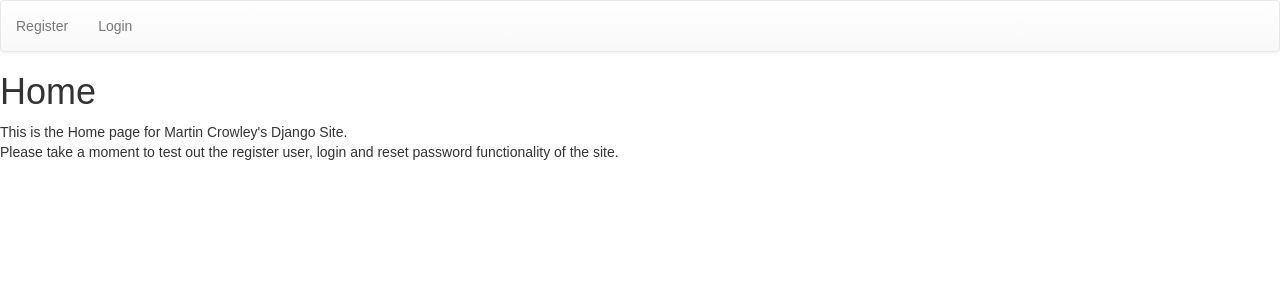
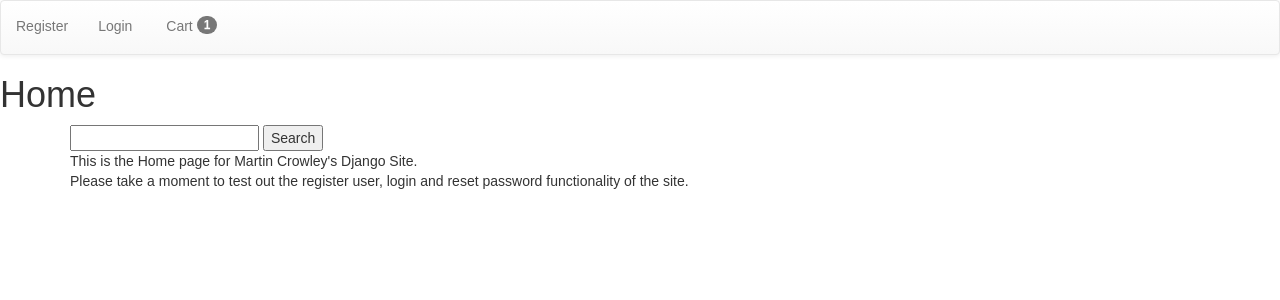
Before and after one commit to Mcrowley93/ecommerce_app_django, a Django app: template home/templates/index.html in a window 1280 px wide. Shown: the top 300 px of the page. Run offline with Django 3.2, Linux system fonts and the light colour scheme; the template is opened without the code that fills it: most values are stand-ins (such as "Sample title", 1, 10 or a date in 2020); some libraries are stand-ins or nearby versions.

Commit message:
added the cart to the nav bar, so the user can now see how many items they currently have in their cart. Also added the search bar to the home page so the user can search for the product they want

```diff
--- a/templates/base.html
+++ b/templates/base.html
@@ -6,11 +6,13 @@
         <meta name="viewport"
               content="width=device-width, user-scalable=no, initial-scale=1.0, maximum-scale=1.0, minimum-scale=1.0">
         <meta http-equiv="X-UA-Compatible" content="ie=edge">
-        <title>{% block page_title %}{% endblock %}</title>
+        <title>{% block title %}{% endblock %}</title>
         <!-- Latest compiled and minified CSS -->
         <link rel="stylesheet" href="https://maxcdn.bootstrapcdn.com/bootstrap/3.3.7/css/bootstrap.min.css" integrity="sha384-BVYiiSIFeK1dGmJRAkycuHAHRg32OmUcww7on3RYdg4Va+PmSTsz/K68vbdEjh4u" crossorigin="anonymous">
         <!-- Optional theme -->
         <link rel="stylesheet" href="https://maxcdn.bootstrapcdn.com/bootstrap/3.3.7/css/bootstrap-theme.min.css" integrity="sha384-rHyoN1iRsVXV4nD0JutlnGaslCJuC7uwjduW9SVrLvRYooPp2bWYgmgJQIXwl/Sp" crossorigin="anonymous">
+        <!-- Link to the static folder containing font-awesome -->
+        <link rel="stylesheet" href="{% static 'font-awesome/css/font-awesome.min.css' %}">
         <!-- Link to the static folder containing style.css -->
         <link rel="stylesheet" href="{% static 'css/style.css' %}">
         <!-- Latest compiled and minified JavaScript -->
@@ -26,6 +28,14 @@
                 <li><a href="{% url 'registration' %}">Register</a></li>
                 <li><a href="{% url 'login' %}">Login</a></li>
                 {% endif %}
+                <li>
+                    <a href="{% url 'view_cart' %}">
+                        <i class="fa fa-shipping-cart"></i> Cart
+                        {% if product_count > 0 %}
+                        <label class="badge badge-warning">{{ product_count }}</label>
+                        {% endif %}
+                    </a>
+                </li>
             </ul>
         </nav>
 
@@ -38,7 +48,14 @@
             {% endfor %}
         </div>
         {% endif %}
-
-        {% block content %}{% endblock %}
+        <div class="container">
+            <div class="display">
+                <form action="{% url 'search' %}" method="GET">
+                    <input type="text" name="q">
+                    <button type="submit">Search</button>
+                </form>
+            </div>
+            {% block content %}{% endblock %}
+        </div>
     </body>
 </html>
```
